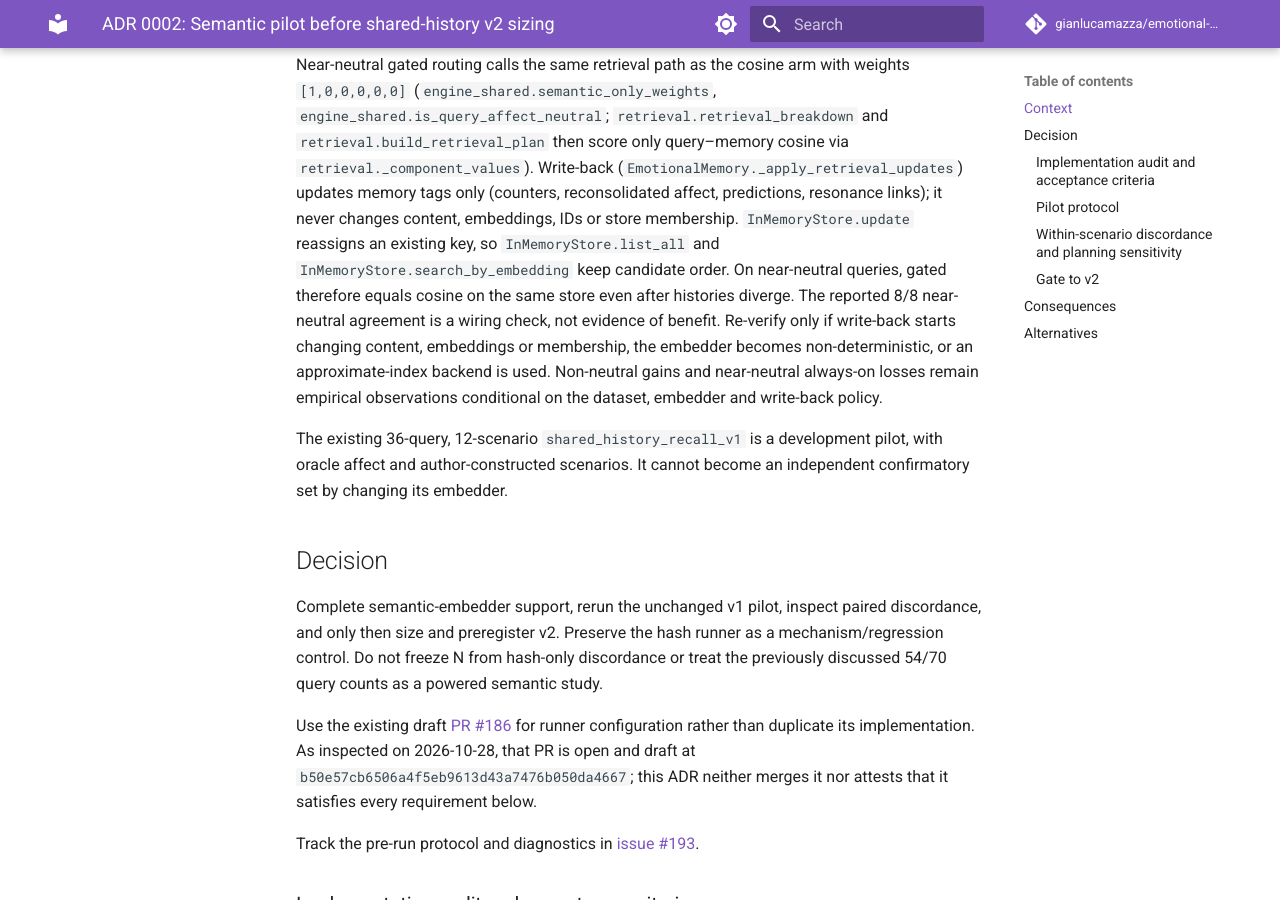
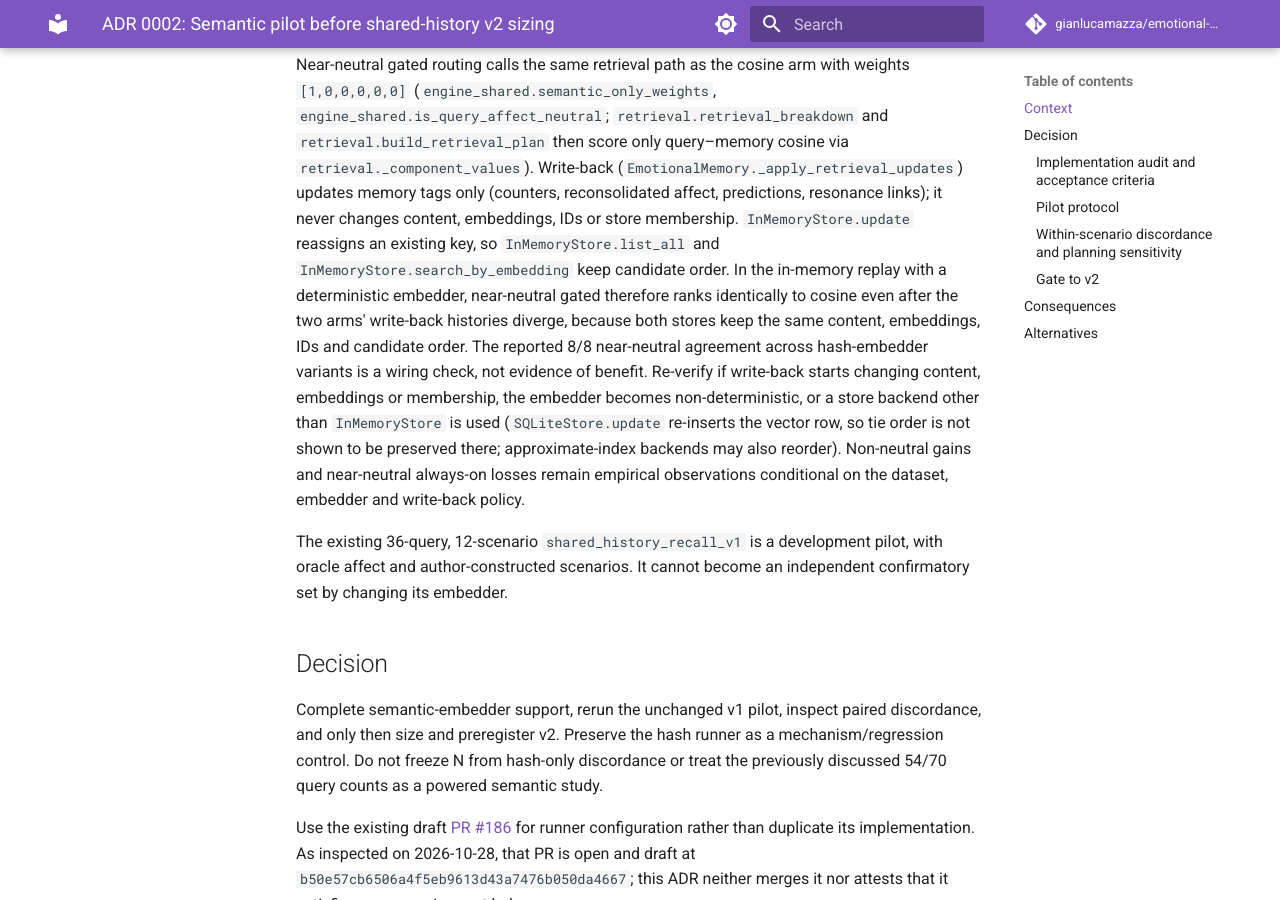
Before and after one commit to gianlucamazza/emotional-memory, an MkDocs documentation site: the page built from docs/research/decisions/0002-semantic-pilot-before-shared-history-v2.md, in a window 1280 px wide and 900 px high, scrolled down 452 px. Built offline with MkDocs 1.6.1 and Material for MkDocs 9.7.7, drawn with Linux system fonts in a browser that asks for light colours; comment, search, counter and statistics services are not loaded.

Commit message:
docs(research): limit near-neutral equality to in-memory replay
Scope the ADR ranking claim to InMemoryStore with a deterministic
embedder, and correct the write-back test comment to the tags that
actually change. Refs #193

Co-authored-by: Gianluca Mazza <gianlucamazza@users.noreply.github.com>

```diff
--- a/docs/research/decisions/0002-semantic-pilot-before-shared-history-v2.md
+++ b/docs/research/decisions/0002-semantic-pilot-before-shared-history-v2.md
@@ -20,12 +20,17 @@ via `retrieval._component_values`). Write-back
 changes content, embeddings, IDs or store membership.
 `InMemoryStore.update` reassigns an existing key, so
 `InMemoryStore.list_all` and `InMemoryStore.search_by_embedding` keep
-candidate order. On near-neutral queries, gated therefore equals cosine
-on the same store even after histories diverge. The reported 8/8
-near-neutral agreement is a wiring check, not evidence of benefit.
-Re-verify only if write-back starts changing content, embeddings or
-membership, the embedder becomes non-deterministic, or an
-approximate-index backend is used.
+candidate order. In the in-memory replay with a deterministic embedder,
+near-neutral gated therefore ranks identically to cosine even after the
+two arms' write-back histories diverge, because both stores keep the
+same content, embeddings, IDs and candidate order. The reported 8/8
+near-neutral agreement across hash-embedder variants is a wiring check,
+not evidence of benefit. Re-verify if write-back starts changing
+content, embeddings or membership, the embedder becomes
+non-deterministic, or a store backend other than `InMemoryStore` is
+used (`SQLiteStore.update` re-inserts the vector row, so tie order is
+not shown to be preserved there; approximate-index backends may also
+reorder).
 Non-neutral gains and near-neutral always-on losses remain empirical
 observations conditional on the dataset, embedder and write-back policy.
 
```
Also changed, not shown: 1 other file.
